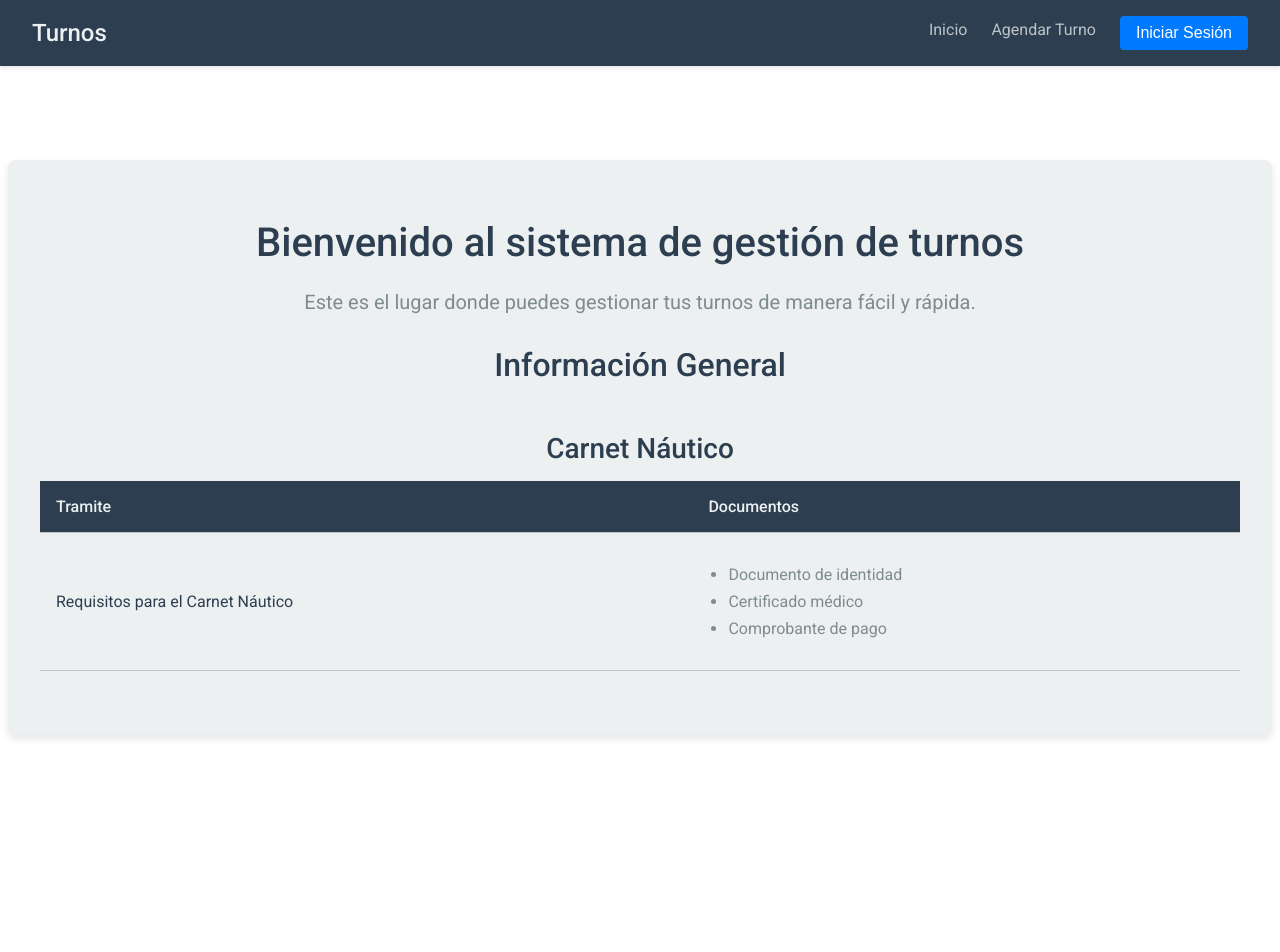
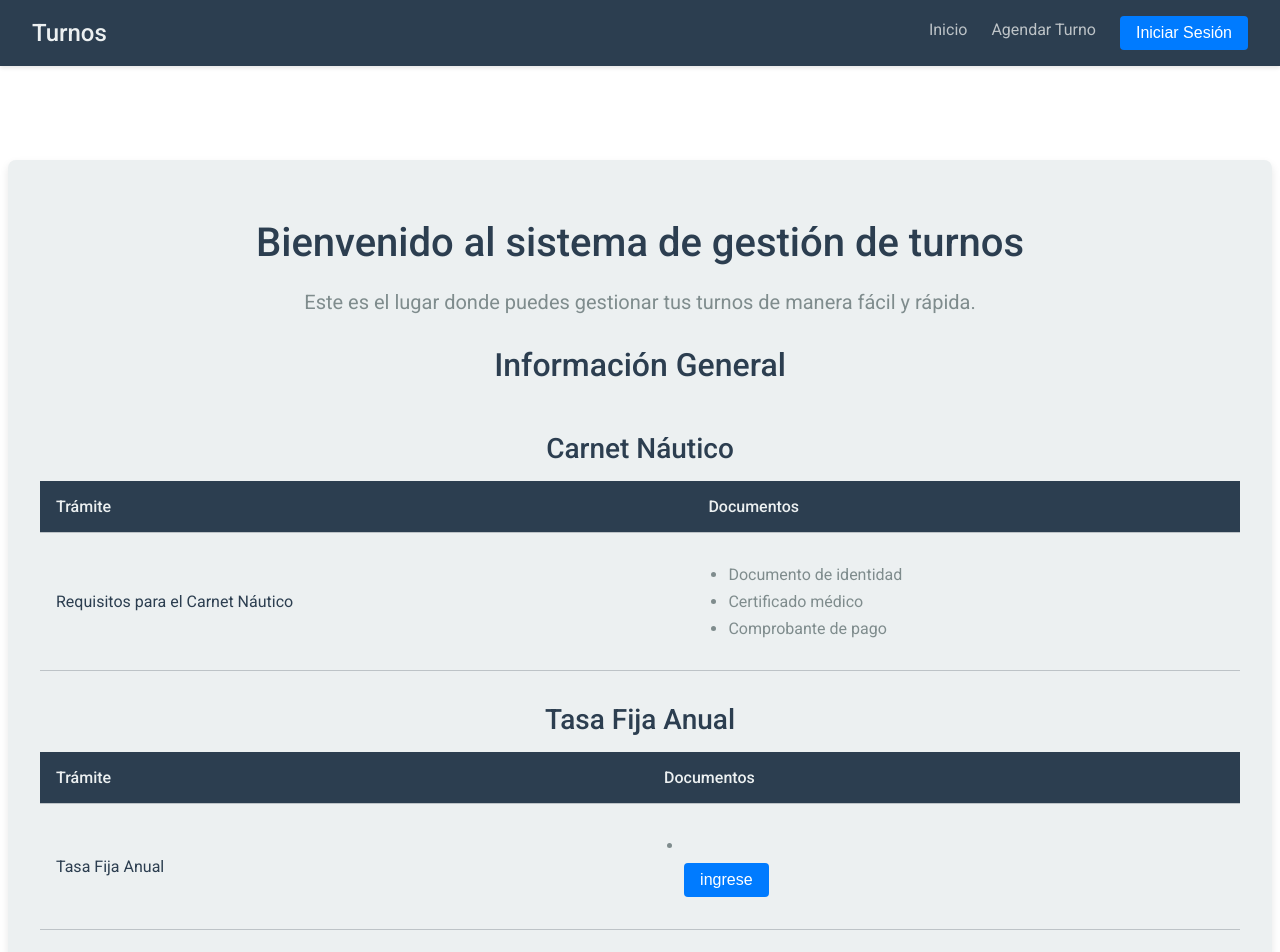
Before and after one commit to emanuelgimenez2/turno, a React (Create React App) app: page / in a window 1280 px wide. Shown: the top 952 px of the page. Before the commit the page ends 815 px from the top, so only its background shows below. Built offline with nearby package versions, Linux system fonts and the light colour scheme; no server answers.

Commit message:
actualizacion de home

```diff
--- a/src/components/Home/Home.js
+++ b/src/components/Home/Home.js
@@ -15,17 +15,18 @@ const Home = () => {
             "Comprobante de pago",
           ],
         },
-        // { item: "Dato 2", description: ["Descripción 2a", "Descripción 2b"] },
-        // { item: "Dato 3", description: ["Descripción 3a", "Descripción 3b"] },
       ],
     },
-    // {
-    //   title: "Tabla 2",
-    //   data: [
-    //     { item: "Dato 4", description: ["Descripción 4a", "Descripción 4b"] },
-    //     { item: "Dato 5", description: ["Descripción 5a", "Descripción 5b"] },
-    //   ],
-    // },
+    {
+      title: "Tasa Fija Anual",
+      data: [
+        {
+          item: "Tasa Fija Anual",
+          description: [""],
+          link: "https://erecauda.prefecturanaval.gob.ar/erecauda/bb_form.php",
+        },
+      ],
+    },
   ];
 
   return (
@@ -48,7 +49,7 @@ const Home = () => {
             <table className="data-table">
               <thead>
                 <tr>
-                  <th>Tramite</th>
+                  <th>Trámite</th>
                   <th>Documentos</th>
                 </tr>
               </thead>
@@ -61,6 +62,16 @@ const Home = () => {
                         {item.description.map((desc, dIdx) => (
                           <li key={dIdx}>{desc}</li>
                         ))}
+                        {/* Renderizamos el botón solo para el segundo elemento */}
+                        {index === 1 && (
+                          <a
+                            href={item.link}
+                            target="_blank"
+                            rel="noopener noreferrer"
+                          >
+                            <button>ingrese</button>
+                          </a>
+                        )}
                       </ul>
                     </td>
                   </tr>
```
